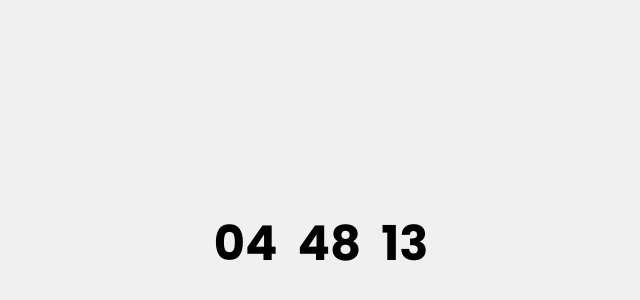
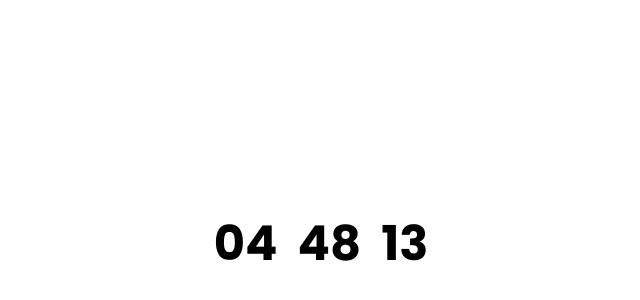
Before and after one commit to sabbirmohammad/Notion-Widget, a plain HTML site: page index.html in a window 1280 px wide. Shown: the part 156-456 px from the top of the page, without its empty margins (319-959 px from the left). Drawn offline with Linux system fonts and the light colour scheme.

Commit message:
Change backgroud color of  index.html

```diff
--- a/index.html
+++ b/index.html
@@ -12,7 +12,7 @@
             align-items: center;
             height: 100vh;
             margin: 0;
-            background-color: #f0f0f0;
+            background-color: #FFFFFF;
             font-family: 'Poppins', sans-serif; /* Set Poppins as the default font */
             font-weight: 700;
         }
```
